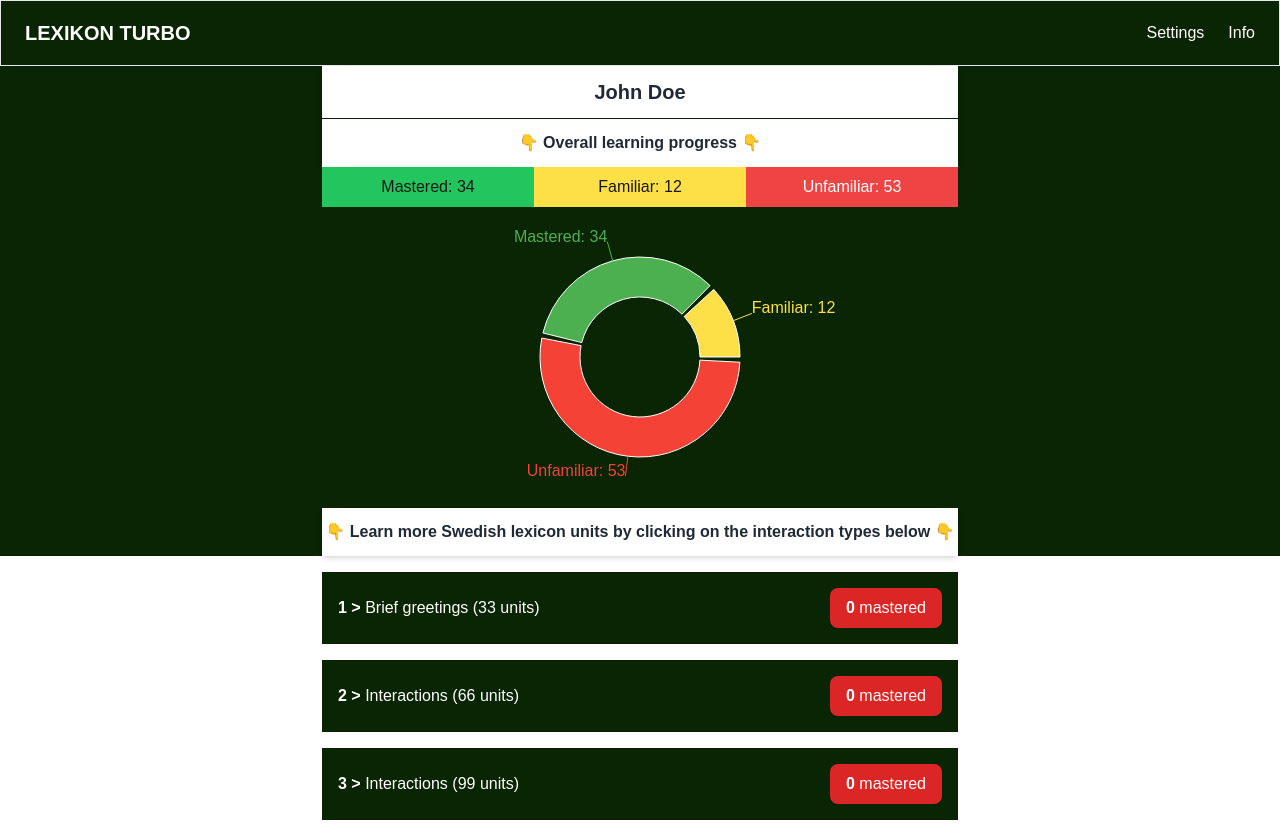
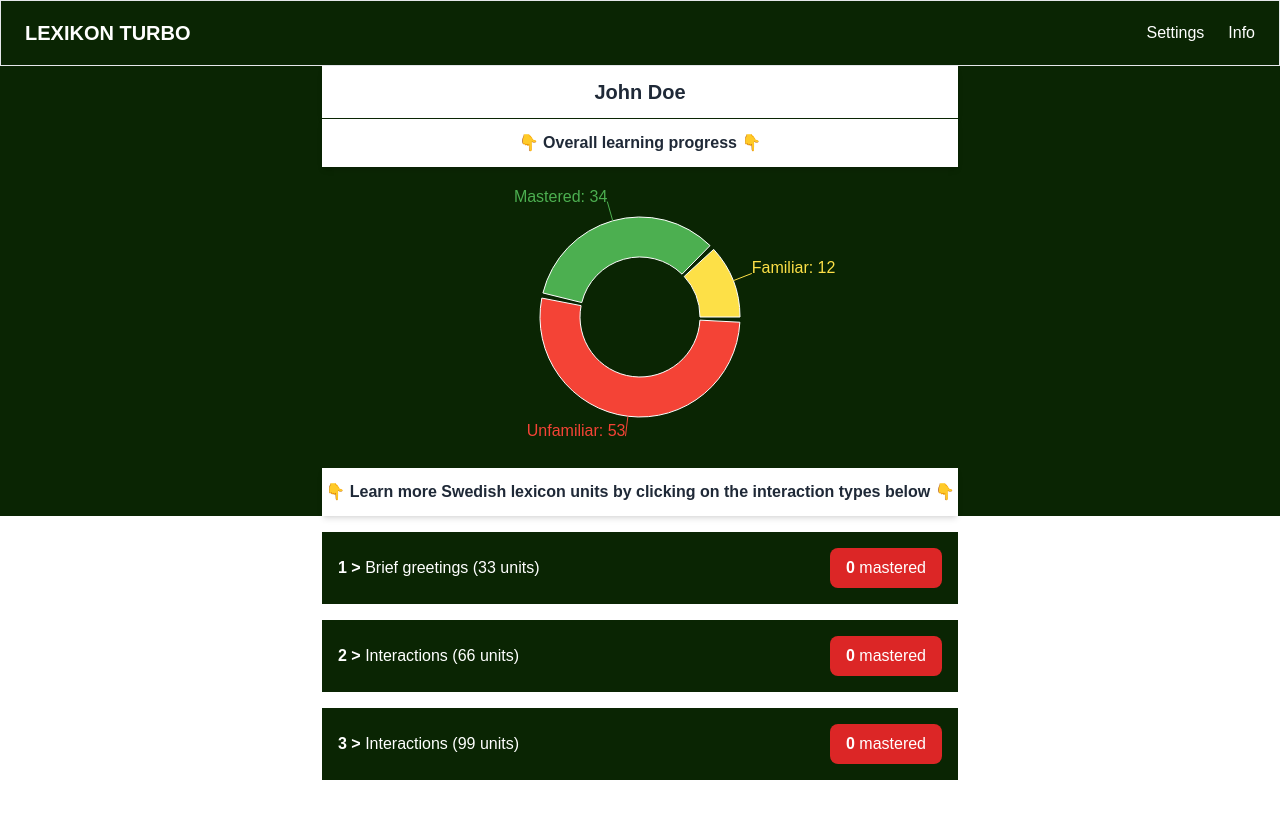
Before and after one commit to KristofferGW/lexicon-turbo-mvp, a Next.js app: page / in a window 1280 px wide. After the commit the page ends 800 px from the top, so only its background shows below. Built offline with nearby package versions, Linux system fonts and the light colour scheme.

Commit message:
Removed WordCategories component

```diff
--- a/src/app/components/WordCategories.js
+++ /dev/null
@@ -1,18 +0,0 @@
-export default function WordCategories({familiar, mastered, unfamiliar}) {
-
-  return (
-    <div className="w-[636px] mx-auto flex">
-      <div className="flex-1 bg-green-500 text-grey-800 flex items-center justify-center font-medium py-2">
-        Mastered: {mastered}
-      </div>
-
-      <div className="flex-1 bg-lexiconyellow text-grey-800 flex items-center justify-center font-medium">
-        Familiar: {familiar}
-      </div>
-
-      <div className="flex-1 bg-red-500 text-white flex items-center justify-center font-medium">
-        Unfamiliar: {unfamiliar}
-      </div>
-    </div>
-  )
-}
--- a/src/app/page.js
+++ b/src/app/page.js
@@ -33,11 +33,6 @@ export default function Page({ children }) {
         <BgColorComponent>
           <StudentName name="John Doe" />
           <H2Container headline="👇 Overall learning progress 👇" />
-          <WordCategories
-            familiar={studentProgress[0].value}
-            mastered={studentProgress[1].value}
-            unfamiliar={studentProgress[2].value}
-          />
           <div style={{ display: "flex", justifyContent: "center", alignItems: "center", width: "100%" }}>
           <DonutWheel studentProgress={studentProgress} />
           </div>
```
